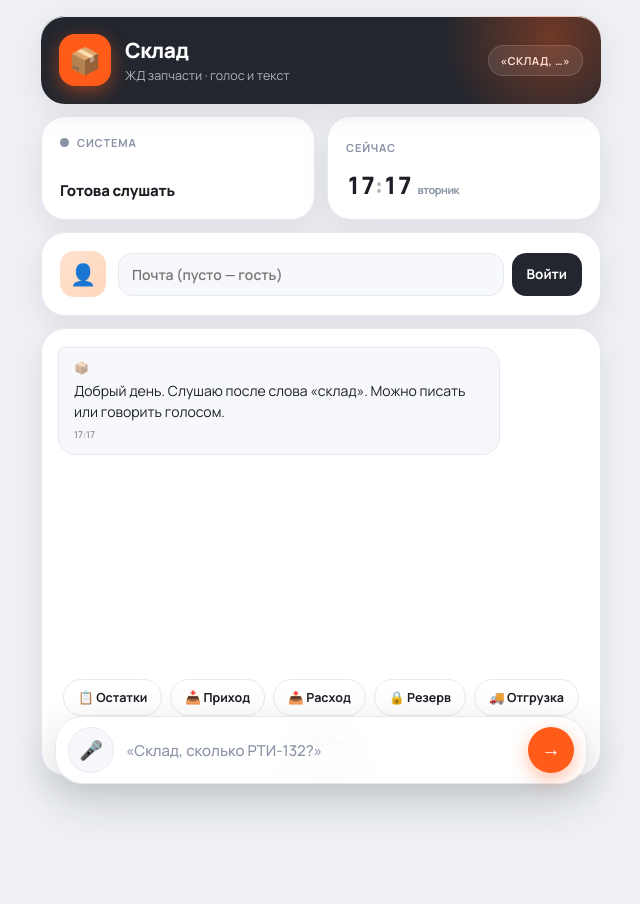
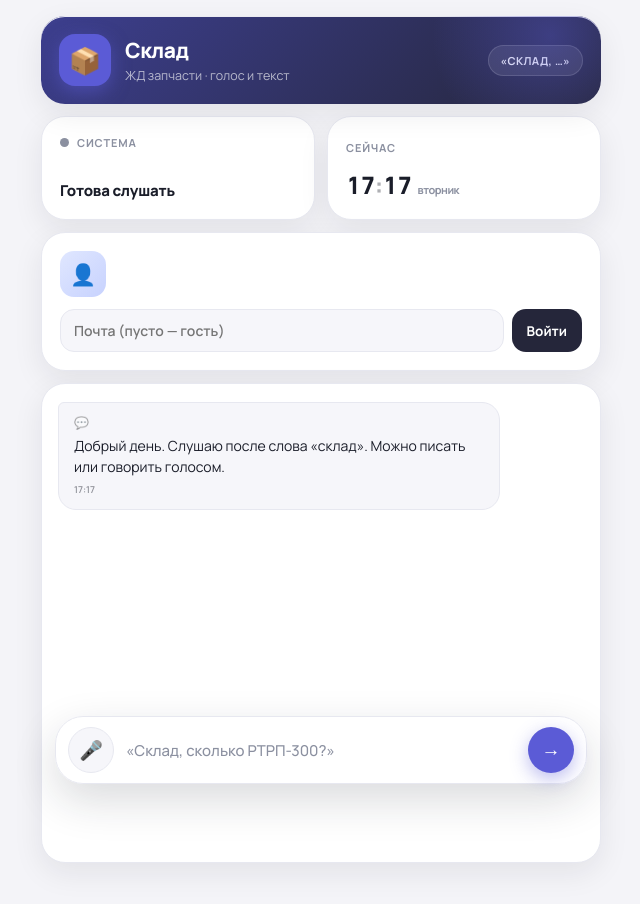
Before and after one commit to kirt10042026-afk/sklad, a plain HTML site: page index.html in a window 1280 px wide. Shown: the whole page, without its empty margins (319-959 px from the left). Drawn offline with Linux system fonts and the light colour scheme.

Commit message:
index.html

```diff
--- a/index.html
+++ b/index.html
@@ -8,13 +8,13 @@
 <link href="https://fonts.googleapis.com/css2?family=Manrope:wght@400;500;600;700;800&display=swap" rel="stylesheet">
 <style>
 :root{
-  --bg:#eef0f4;
-  --ink:#1c1f26; --muted:#8a93a5; --border:#e6e9f0;
-  --card:#ffffff; --panel:#f7f8fb;
-  --accent:#ff5c1a; --accent-dark:#e04a0a; --accent-soft:rgba(255,92,26,.10);
-  --grafit:#23262e;
+  --bg:#f4f4f8;
+  --ink:#1a1d29; --muted:#8b90a0; --border:#e7e8f0;
+  --card:#ffffff; --panel:#f6f6fa;
+  --accent:#5b5bd6; --accent-dark:#4747c2; --accent-soft:rgba(91,91,214,.10);
+  --deep:#25263a;
   --green:#22c55e; --red:#ef4444;
-  --shadow:0 10px 30px rgba(28,31,38,.08);
+  --shadow:0 10px 30px rgba(26,29,41,.08);
   --shadow-in:inset 0 1px 0 rgba(255,255,255,.9);
   --r:24px; --r-sm:14px;
 }
@@ -35,25 +35,25 @@ body{
 }
 .tile:nth-child(1){animation-delay:0s}.tile:nth-child(2){animation-delay:.06s}
 .tile:nth-child(3){animation-delay:.12s}.tile:nth-child(4){animation-delay:.18s}
-.tile:nth-child(5){animation-delay:.24s}
 @keyframes rise{from{opacity:0;transform:translateY(22px)}to{opacity:1;transform:none}}
-.c6{grid-column:span 6}.c4{grid-column:span 4}.c3{grid-column:span 3}.c2{grid-column:span 2}
-@media(max-width:480px){.c6{grid-column:span 2}.c4,.c3{grid-column:span 2}}
+.c6{grid-column:span 6}.c3{grid-column:span 3}
+@media(max-width:480px){.c6,.c3{grid-column:span 2}}
 
 /* ---------- шапка-плита ---------- */
 .tile.hero{
-  background:var(--grafit); border:none; color:#fff; position:relative; overflow:hidden;
+  background:linear-gradient(135deg,#3d3f8f,#25263a);
+  border:none; color:#fff; position:relative; overflow:hidden;
   display:flex; align-items:center; gap:14px;
 }
 .tile.hero::before{
-  content:""; position:absolute; width:220px; height:220px; border-radius:50%;
-  background:radial-gradient(circle,rgba(255,92,26,.35),transparent 70%);
-  top:-90px; right:-60px; pointer-events:none;
+  content:""; position:absolute; width:240px; height:240px; border-radius:50%;
+  background:radial-gradient(circle,rgba(91,91,214,.4),transparent 70%);
+  top:-100px; right:-70px; pointer-events:none;
 }
 .mark{
   width:52px;height:52px;border-radius:16px;flex-shrink:0;
   background:var(--accent); display:flex;align-items:center;justify-content:center;
-  font-size:26px; box-shadow:0 6px 18px rgba(255,92,26,.45);
+  font-size:26px; box-shadow:0 6px 18px rgba(91,91,214,.5);
 }
 .hero h1{margin:0;font-size:21px;font-weight:800;letter-spacing:-.4px}
 .hero .sub{font-size:12.5px;color:rgba(255,255,255,.65);margin-top:3px}
@@ -64,11 +64,11 @@ body{
 }
 
 /* ---------- статус + часы ---------- */
-.tile.stat{display:flex;flex-direction:column;justify-content:space-between;gap:8px;min-height:104px}
+.tile.stat{display:flex;flex-direction:column;justify-content:space-between;gap:8px;min-height:104px;cursor:pointer;user-select:none}
 .dot-row{display:flex;align-items:center;gap:8px}
 .dot{width:9px;height:9px;border-radius:50%;background:var(--muted);transition:.3s}
 .dot.on{background:var(--green);box-shadow:0 0 0 4px rgba(34,197,94,.18)}
-.dot.busy{background:var(--accent);box-shadow:0 0 0 4px rgba(255,92,26,.18);animation:blink 1s infinite}
+.dot.busy{background:var(--accent);box-shadow:0 0 0 4px rgba(91,91,214,.18);animation:blink 1s infinite}
 @keyframes blink{50%{opacity:.35}}
 .stat .lbl{font-size:11px;font-weight:700;text-transform:uppercase;letter-spacing:.8px;color:var(--muted)}
 .stat .val{font-size:15px;font-weight:800;letter-spacing:-.2px}
@@ -76,10 +76,10 @@ body{
 #clock small{font-size:11px;color:var(--muted);font-weight:700;margin-left:6px}
 
 /* ---------- профиль ---------- */
-.tile.profile{display:flex;align-items:center;gap:12px}
+.tile.profile{display:flex;align-items:center;gap:12px;flex-wrap:wrap}
 .ava{
   width:46px;height:46px;border-radius:14px;flex-shrink:0;
-  background:linear-gradient(135deg,#ffe3d1,#ffd6ba);
+  background:linear-gradient(135deg,#e0e7ff,#c7d2fe);
   display:flex;align-items:center;justify-content:center;font-size:21px;
 }
 .pname{font-weight:800;font-size:14.5px;margin:0}
@@ -94,14 +94,14 @@ body{
 }
 #loginBox input:focus{border-color:var(--accent);background:#fff}
 .btn-ink{
-  background:var(--grafit);color:#fff;border:none;cursor:pointer;border-radius:var(--r-sm);
+  background:var(--deep);color:#fff;border:none;cursor:pointer;border-radius:var(--r-sm);
   font:inherit;font-weight:700;font-size:13.5px;padding:11px 15px;transition:.2s;white-space:nowrap;
 }
 .btn-ink:hover{transform:translateY(-1px)}
 .btn-ink:active{transform:scale(.95)}
 
 /* ---------- чат ---------- */
-.tile.chat{padding:10px;height:min(56vh,460px);display:flex;flex-direction:column}
+.tile.chat{padding:10px;height:min(60vh,520px);display:flex;flex-direction:column}
 #chat{
   flex:1;overflow-y:auto;padding:8px 6px 4px;display:flex;flex-direction:column;gap:12px;
   scrollbar-width:none;
@@ -117,10 +117,11 @@ body{
   border:1px solid var(--border);
 }
 .msg.bot::before{
-  content:"📦"; font-size:12px; display:block; margin-bottom:2px; opacity:.55;
+  content:"💬"; font-size:12px; display:block; margin-bottom:2px; opacity:.55;
 }
 .msg.user{
-  align-self:flex-end;background:var(--grafit);color:#fff;border-radius:18px 6px 18px 18px;
+  align-self:flex-end;background:linear-gradient(135deg,var(--accent),var(--accent-dark));
+  color:#fff;border-radius:18px 6px 18px 18px;
 }
 .msg .time{display:block;font-size:9.5px;margin-top:5px;opacity:.45;font-weight:600}
 .msg.typing{display:flex;gap:5px;align-items:center;padding:15px 18px}
@@ -129,28 +130,15 @@ body{
 .msg.typing i:nth-child(3){animation-delay:.28s}
 @keyframes bnc{0%,60%,100%{transform:translateY(0);opacity:.35}30%{transform:translateY(-6px);opacity:1}}
 
-/* ---------- чипы быстрых команд ---------- */
-.chips{
-  display:flex;flex-wrap:wrap;gap:8px;justify-content:center;
-  padding:12px 4px 4px;
-}
-.chip{
-  padding:9px 14px;border-radius:999px;border:1.5px solid var(--border);
-  background:#fff;font:inherit;font-size:12.5px;font-weight:700;color:var(--ink);
-  cursor:pointer;transition:.2s;white-space:nowrap;
-}
-.chip:hover{border-color:var(--accent);color:var(--accent);background:var(--accent-soft)}
-.chip:active{transform:scale(.94)}
-
 /* ---------- нижняя панель ввода ---------- */
 .dock{
   position:fixed;bottom:16px;left:50%;transform:translateX(-50%);
   width:calc(100% - 28px);max-width:532px;z-index:50;
   display:flex;align-items:center;gap:8px;
-  background:rgba(255,255,255,.85);backdrop-filter:blur(20px) saturate(160%);
+  background:rgba(255,255,255,.88);backdrop-filter:blur(20px) saturate(160%);
   -webkit-backdrop-filter:blur(20px) saturate(160%);
   border:1px solid var(--border);border-radius:28px;
-  padding:10px 12px;box-shadow:0 16px 44px rgba(28,31,38,.18);
+  padding:10px 12px;box-shadow:0 16px 44px rgba(26,29,41,.16);
 }
 .dock input{
   flex:1;min-width:0;border:none;outline:none;background:transparent;
@@ -165,7 +153,7 @@ body{
 .orb-ghost:hover{border-color:var(--accent)!important;transform:scale(1.06)}
 .orb-ghost.listening{background:var(--green);border-color:var(--green)!important;color:#fff;animation:ring 1.4s ease-in-out infinite}
 @keyframes ring{0%,100%{box-shadow:0 0 0 0 rgba(34,197,94,.45)}50%{box-shadow:0 0 0 10px rgba(34,197,94,0)}}
-.orb-go{background:var(--accent);color:#fff;box-shadow:0 6px 18px rgba(255,92,26,.4)}
+.orb-go{background:var(--accent);color:#fff;box-shadow:0 6px 18px rgba(91,91,214,.4)}
 .orb-go:hover{transform:scale(1.06);background:var(--accent-dark)}
 .orb-go:active{transform:scale(.9)}
 
@@ -189,7 +177,7 @@ body{
 /* ---------- тосты ---------- */
 #toast-container{position:fixed;top:16px;left:50%;transform:translateX(-50%);z-index:9999;pointer-events:none;width:max-content;max-width:calc(100vw - 24px)}
 .toast{
-  background:var(--grafit);color:#fff;padding:12px 18px;border-radius:16px;
+  background:var(--deep);color:#fff;padding:12px 18px;border-radius:16px;
   box-shadow:0 14px 40px rgba(0,0,0,.3);font-size:13px;font-weight:600;
   opacity:0;visibility:hidden;transform:translateY(-14px);
   transition:.35s cubic-bezier(.2,.9,.3,1.2);display:flex;align-items:center;gap:9px;
@@ -210,7 +198,7 @@ body{
     <div class="wake">«СКЛАД, …»</div>
   </div>
 
-  <div class="tile stat c3">
+  <div class="tile stat c3" onclick="toggleAutoMode()" title="Нажмите, чтобы переключить авто-режим">
     <div class="dot-row"><span class="dot" id="dot"></span><span class="lbl" id="dot-lbl">Система</span></div>
     <div class="val" id="dot-val">Готова слушать</div>
   </div>
@@ -233,17 +221,7 @@ body{
     <span class="badge guest" id="access-badge" style="display:none;">Только остатки</span>
   </div>
 
-  <div class="tile chat c6">
-    <div id="chat"></div>
-    <div class="chips">
-      <button class="chip" onclick="quick('склад, остатки')">📋 Остатки</button>
-      <button class="chip" onclick="quick('склад, приход')">📥 Приход</button>
-      <button class="chip" onclick="quick('склад, списал')">📤 Расход</button>
-      <button class="chip" onclick="quick('склад, резерв')">🔒 Резерв</button>
-      <button class="chip" onclick="quick('склад, отгрузка')">🚚 Отгрузка</button>
-      <button class="chip" onclick="quick('склад, помощь')">❓ Помощь</button>
-    </div>
-  </div>
+  <div class="tile chat c6"><div id="chat"></div></div>
 
 </div>
 
@@ -251,7 +229,7 @@ body{
 
 <div class="dock">
   <button class="btn-orb orb-ghost" id="mic" onclick="onMic()" title="Микрофон">🎤</button>
-  <input id="text" placeholder="«Склад, сколько РТИ-132?»" onkeydown="if(event.key=='Enter')sendText()" autocomplete="off">
+  <input id="text" placeholder="«Склад, сколько РТРП-300?»" onkeydown="if(event.key=='Enter')sendText()" autocomplete="off">
   <button class="btn-orb orb-go" onclick="sendText()" title="Отправить">→</button>
 </div>
 
@@ -260,7 +238,7 @@ body{
 <script>
 // Запасной адрес на случай, если страница открыта не из веб-приложения.
 // Основной путь — google.script.run: он не зависит от перевыкладывания скрипта.
-const API_URL = 'https://script.google.com/macros/s/AKfycbx2TFgGSV5m5PepRm-q2JMWp3xi-5DjhrXTjZFKanadnVEJvHzQzpFFEZpGHmE0-L39/exec';
+const API_URL = 'https://script.google.com/macros/s/AKfycbxoWIOc8cXxO6w-viS3nnGehHxI7tJV7IMAiqZgFkGZYgYlm3pEqxAhsYlWO8vKMIEW/exec';
 
 let user = { email: '', name: 'Гость', canWrite: false };
 let voiceState = {};
@@ -305,6 +283,7 @@ function wordsToDigits(s) {
   };
   for (let i = 0; i < toks.length; i++) {
     const w = toks[i].replace(/[.,;:!?]+$/g, '');
+    if (w === 'ноль') { flush(); out.push('0'); continue; }
     if (NUM_WORDS[w] !== undefined) {
       const v = parseInt(NUM_WORDS[w], 10);
       if (v >= 20) { if (inRun) total += cur; cur = v; inRun = true; }
@@ -385,10 +364,7 @@ function addTyping() {
   const box = document.getElementById('chat');
   const d = document.createElement('div');
   d.className = 'msg bot typing';
-  for (let i = 0; i < 3; i++) {
-    const dot = document.createElement('i');
-    d.appendChild(dot);
-  }
+  for (let i = 0; i < 3; i++) d.appendChild(document.createElement('i'));
   box.appendChild(d);
   box.scrollTop = box.scrollHeight;
   return d;
@@ -400,7 +376,6 @@ function sendText() {
   el.value = '';
   send(t);
 }
-function quick(cmd) { send(cmd); }
 async function send(query) {
   addMsg(query, 'user');
   const norm = normalize(query);
@@ -571,21 +546,37 @@ function toggleAutoMode() {
     clearTimeout(restartTimer);
     if (listening) { try { rec.stop(); } catch (e) {} }
     setStatus('Авто-режим выключен', false);
+    setDot('off', 'Система', 'Готова слушать');
   }
 }
 
-// ============ ГОЛОС: SpeechKit + встроенный запасной TTS ============
-// Основной путь: сервер запрашивает аудио у SpeechKit и отдаёт в base64.
-// Если ключа нет или SpeechKit недоступен — включается браузерный голос.
-
+// ============ ГОЛОС: SpeechKit + женский запасной TTS ============
 let currentAudio = null;
+let voiceF = null;
 
 function afterSpeak() {
   botSpeaking = false;
   if (autoMode && !listening) scheduleRestart();
 }
 
-// Запасной движок — встроенный браузерный голос
+// Женский браузерный голос для запасного варианта
+function pickVoice() {
+  if (!window.speechSynthesis) return;
+  const ru = speechSynthesis.getVoices().filter(v => /ru/i.test(v.lang));
+  if (!ru.length) return;
+  voiceF =
+    ru.find(v => /natural|neural|premium|enhanced/i.test(v.name)) ||
+    ru.find(v => /alena|milena|tatyana|svetlana|female|женск/i.test(v.name)) ||
+    ru.find(v => /google/i.test(v.name)) ||
+    ru[0];
+}
+if (window.speechSynthesis) {
+  pickVoice();
+  speechSynthesis.onvoiceschanged = pickVoice;
+  setTimeout(pickVoice, 300);
+  setTimeout(pickVoice, 1200);
+}
+
 function speakFallback(text) {
   if (!window.speechSynthesis) { afterSpeak(); return; }
   try {
@@ -597,7 +588,8 @@ function speakFallback(text) {
     }
     const u = new SpeechSynthesisUtterance(clean);
     u.lang = 'ru-RU';
-    u.rate = 1.02; u.pitch = 0.85;
+    if (voiceF) u.voice = voiceF;
+    u.rate = 1.05; u.pitch = 1.05;
     u.onend = afterSpeak; u.onerror = afterSpeak;
     speechSynthesis.speak(u);
   } catch (e) { afterSpeak(); }
@@ -623,11 +615,18 @@ function speak(text) {
     if (!clean) { afterSpeak(); return; }
 
     const cb = (typeof google !== 'undefined' && google.script && google.script.run)
-      ? fn => google.script.run.withSuccessHandler(fn).withFailureHandler(() => speakFallback(clean)).apiTts(clean)
+      ? fn => google.script.run.withSuccessHandler(fn).withFailureHandler(() => {
+          console.warn('SpeechKit недоступен — включаю браузерный голос');
+          speakFallback(clean);
+        }).apiTts(clean)
       : fn => fetchTts(clean).then(fn).catch(() => speakFallback(clean));
 
     cb(res => {
-      if (!res || !res.ok) { speakFallback(clean); return; }
+      if (!res || !res.ok) {
+        console.warn('SpeechKit недоступен: ' + (res && res.message || '?'));
+        speakFallback(clean);
+        return;
+      }
       try {
         // base64 → байты → аудио
         const raw = atob(res.audio);
@@ -648,7 +647,7 @@ function speak(text) {
 // ---------- ПРИВЕТСТВИЕ ----------
 const WELCOME = [
   'Склад на связи. Начинайте со слова «склад»: например, «склад, остатки».',
-  'Привет! Скажите: «склад, пришло манжета Д49 пять штук».',
+  'Привет! Назовите код или название — скажу остатки и зону хранения.',
   'Слушаю после слова «склад». Можно писать или говорить голосом.'
 ];
 document.addEventListener('DOMContentLoaded', () => {
```
